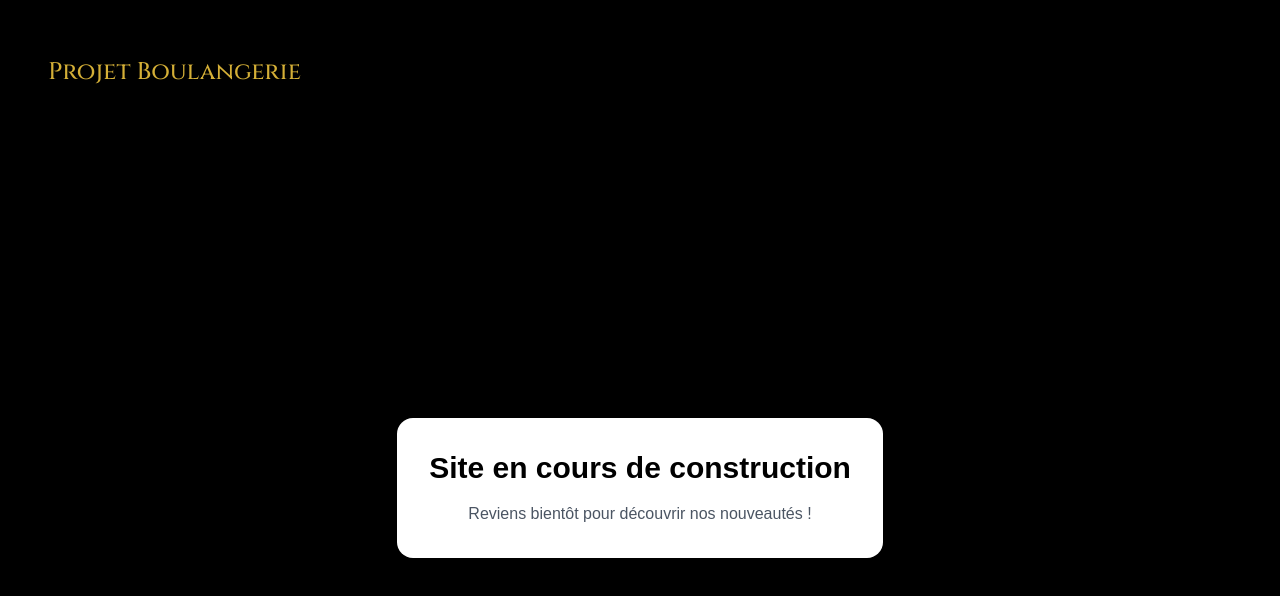
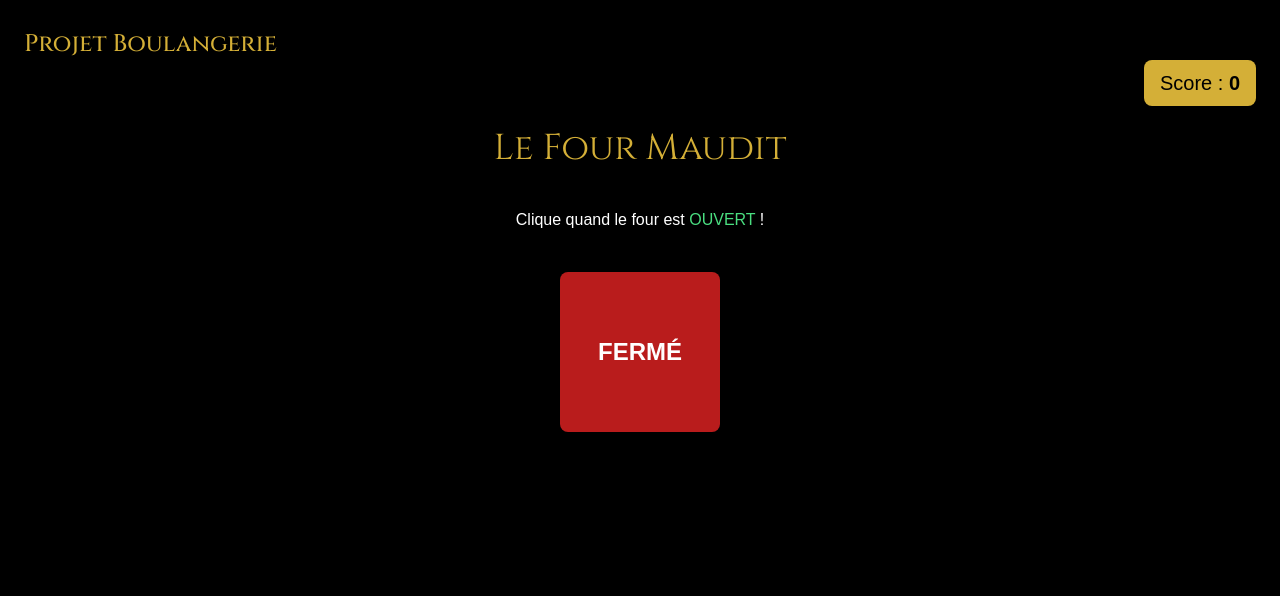
Before and after one commit to projet-boulangerie-org/projet-boulangerie, a Next.js app: page /game in a window 1280 px wide. Shown: the top 596 px of the page. Built offline with nearby package versions, Linux system fonts and the light colour scheme.

Commit message:
add the four game

```diff
--- a/app/game/page.tsx
+++ b/app/game/page.tsx
@@ -1,24 +1,9 @@
-import React from 'react';
-import { Header } from '@/components/Header';
-import DarkModeInitializer from '@/components/DarkModeInitializer';
+import LeFourMaudit from '@/components/FourMaudit';
 
 export const metadata = {
-  title: '🥐 Gaming ! 🥐',
+  title: 'Le Four Maudit',
 };
 
-export default function Game() {
-  return (
-    <>
-      <DarkModeInitializer />
-      <div className="top-0 z-50 bg-[var(--background)] pl-6 pt-6 mt-1 flex flex-col md:flex-row md:justify-between md:items-center gap-4">
-        <Header title="Projet Boulangerie" />
-      </div>
-      <main className="flex items-center justify-center min-h-screen text-center">
-        <div className="text-center p-8 bg-white rounded-2xl shadow-xl">
-            <h1 className="text-3xl text-black font-bold mb-4">Site en cours de construction</h1>
-            <p className="text-gray-600">Reviens bientôt pour découvrir nos nouveautés !</p>
-        </div>
-        </main>
-    </>
-  );
+export default function Page() {
+  return <LeFourMaudit />;
 }
--- /dev/null
+++ b/components/FourMaudit.css
@@ -0,0 +1,21 @@
+.four-box.animate-open {
+  /* transform: scale(1.1); */
+  transition: transform 0.2s ease-in;
+  box-shadow: 0 0 15px 5px rgba(0, 255, 0, 0.5);
+}
+
+.four-box.animate-close {
+  /* transform: scale(0.95); */
+  transition: transform 0.2s ease-out;
+  box-shadow: none;
+}
+
+.four-box:hover {
+  filter: brightness(1.1);
+  cursor: pointer;
+  transition: all 0.2s ease-in-out;
+}
+
+.scoreboard {
+  font-size: 1.25rem;
+}
--- /dev/null
+++ b/components/FourMaudit.tsx
@@ -0,0 +1,74 @@
+"use client";
+
+import React, { useState, useEffect } from 'react';
+import DarkModeInitializer from '@/components/DarkModeInitializer';
+import { Header } from '@/components/Header';
+import './FourMaudit.css';
+
+export default function LeFourMaudit() {
+  const [isOpen, setIsOpen] = useState(false);
+  const [score, setScore] = useState(0);
+  const [message, setMessage] = useState('');
+  const [cooldown, setCooldown] = useState(false);
+  const [animClass, setAnimClass] = useState('');
+
+  useEffect(() => {
+    let timeoutId: NodeJS.Timeout;
+
+    const cycle = () => {
+      setIsOpen(false);
+      setAnimClass('animate-close');
+      timeoutId = setTimeout(() => {
+        setIsOpen(true);
+        setAnimClass('animate-open');
+        timeoutId = setTimeout(() => {
+          setIsOpen(false);
+          setAnimClass('animate-close');
+          cycle();
+        }, 500);
+      }, 3000);
+    };
+
+    cycle();
+    return () => clearTimeout(timeoutId);
+  }, []);
+
+  const handleClick = () => {
+    if (cooldown) return;
+    setCooldown(true);
+    setTimeout(() => setCooldown(false), 500);
+
+    if (isOpen) {
+      setScore(prev => prev + 1);
+      setMessage("Bien joué !");
+    } else {
+      setScore(prev => Math.max(0, prev - 1));
+      setMessage("Aïe ! Le four était fermé !");
+    }
+    setTimeout(() => setMessage(''), 1000);
+  };
+
+  return (
+    <>
+      <DarkModeInitializer />
+      <Header title="Projet Boulangerie" />
+      <main className="min-h-screen flex flex-col items-center justify-start text-white text-center px-4 relative">
+
+        <section id="presentation" className="flex flex-col items-center justify-center px-12 py-12">
+          <h2 className="text-4xl font-medieval text-boulange-gold mt-5 mb-10">Le Four Maudit</h2>
+          <div className="scoreboard absolute top-0 right-6 bg-boulange-gold text-black px-4 py-2 rounded-lg shadow">
+            Score : <span className="font-bold">{score}</span>
+          </div>
+
+          <p className="mb-10">Clique quand le four est <span className="text-green-400">OUVERT</span> !</p>
+
+          <div onClick={handleClick} className={`four-box w-40 h-40 mb-6 rounded-lg flex items-center justify-center text-2xl font-bold cursor-pointer transition-all duration-300 ${isOpen ? 'bg-green-500' : 'bg-red-700'} ${animClass}`}>
+            {isOpen ? 'OUVERT' : 'FERMÉ'}
+          </div>
+
+          {message && <p className="mt-6 text-lg italic text-gray-400">{message}</p>}
+        </section>
+      </main>
+    </>
+  );
+}
```
